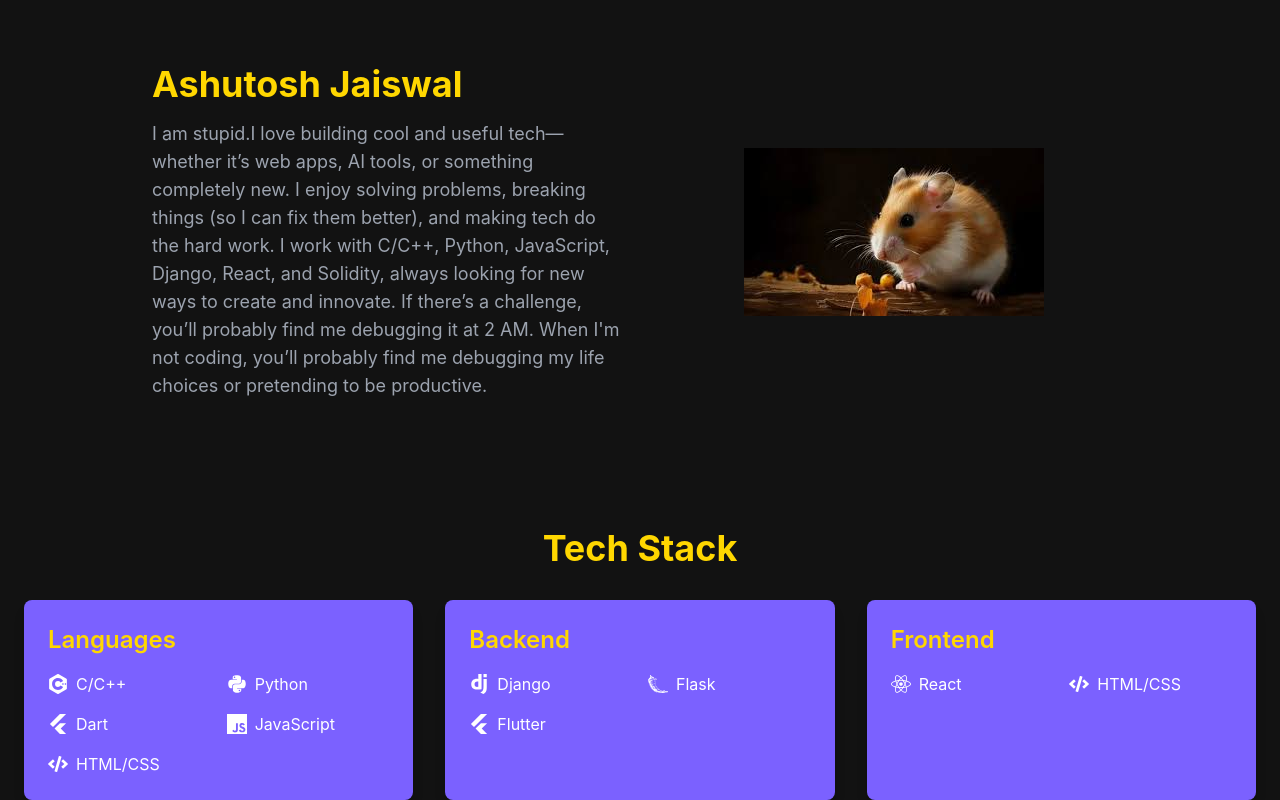
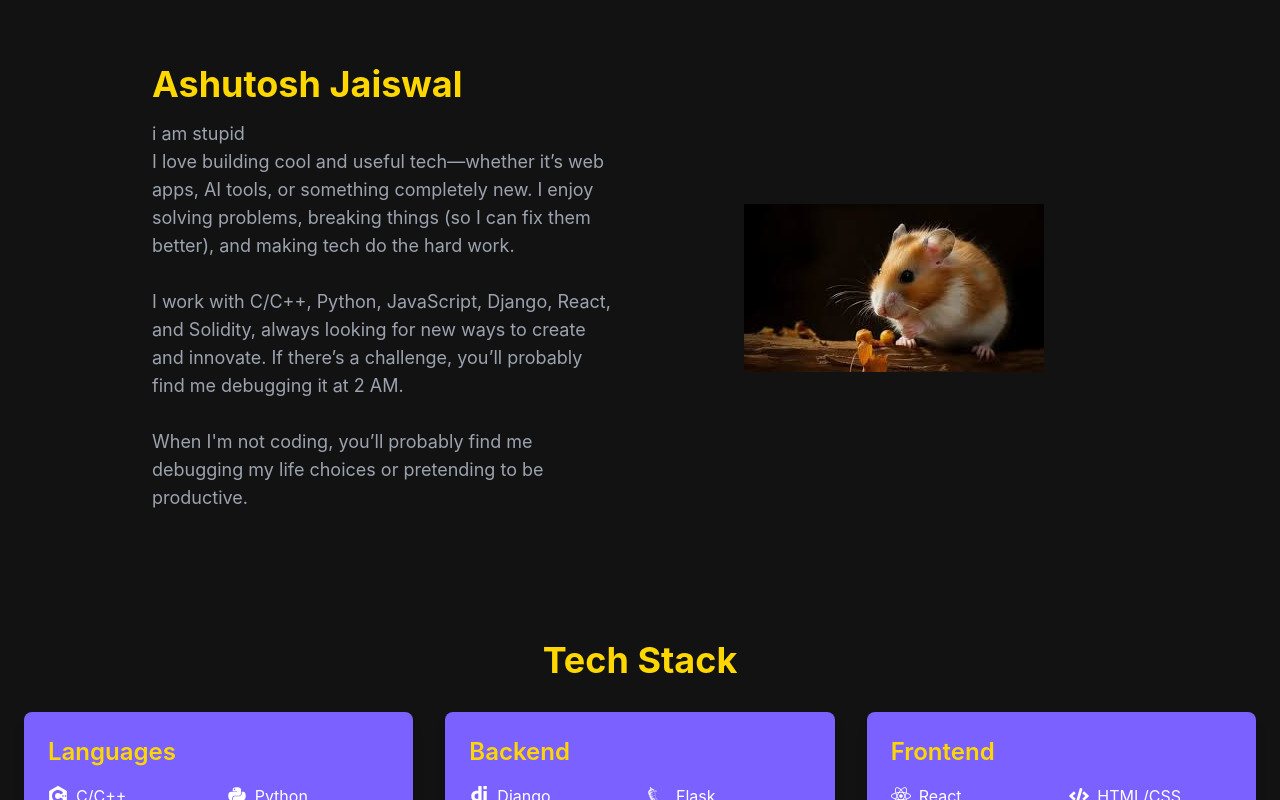
Before and after one commit to ashut0shj/about, a React (Create React App) app: page / in a window 1280 px wide. Shown: the part 800-1600 px from the top of the page. Built offline with nearby package versions, Linux system fonts and the light colour scheme.

Commit message:
email function

```diff
--- a/src/components/About.jsx
+++ b/src/components/About.jsx
@@ -14,13 +14,18 @@ const About = () => {
         <h2 className="text-4xl font-bold text-yellowAccent">
           Ashutosh Jaiswal
         </h2>
+
         <p className="mt-4 text-gray-400 text-lg">
-          I am stupid.I love building cool and useful tech—whether it’s web apps, AI tools, or something completely new. I enjoy solving problems, breaking things (so I can fix them better), and making tech do the hard work.
+          i am stupid <br></br>
+  I love building cool and useful tech—whether it’s web apps, AI tools, or something completely new.
+  I enjoy solving problems, breaking things (so I can fix them better), and making tech do the hard work.
+  <br /><br />
+  I work with C/C++, Python, JavaScript, Django, React, and Solidity, always looking for new ways to create and innovate.
+  If there’s a challenge, you’ll probably find me debugging it at 2 AM.
+  <br /><br />
+  When I'm not coding, you’ll probably find me debugging my life choices or pretending to be productive.
+</p>
 
-I work with C/C++, Python, JavaScript, Django, React, and Solidity, always looking for new ways to create and innovate. If there’s a challenge, you’ll probably find me debugging it at 2 AM.
-
-When I'm not coding, you’ll probably find me debugging my life choices or pretending to be productive.
-        </p>
       </motion.div>
 
       {/* Right Side (Image) */}
--- a/src/components/Contact.jsx
+++ b/src/components/Contact.jsx
@@ -13,10 +13,10 @@ const Contact = () => {
 
     emailjs
       .sendForm(
-        "your_service_id",
-        "your_template_id",
+        "service_qj0iux2",
+        "template_j5jxp8u",
         e.target,
-        "your_user_id"
+        "Nf_1585r3JYAPjOq3"
       )
       .then(() => {
         setStatus("Send Message");
@@ -38,7 +38,7 @@ const Contact = () => {
         transition={{ duration: 1 }}
         className="text-4xl font-bold text-yellowAccent mb-4"
       >
-        Get in Touch
+        Lets get in Touch
       </motion.h2>
 
       <motion.p
@@ -47,7 +47,7 @@ const Contact = () => {
         transition={{ duration: 1, delay: 0.2 }}
         className="text-gray-400 text-lg mb-10"
       >
-        Feel free to reach out for opportunities or just a friendly chat! 🚀
+        Feel free to reach out...
       </motion.p>
 
       <div className="flex justify-center gap-6 mb-12">
--- a/src/components/Navbar.jsx
+++ b/src/components/Navbar.jsx
@@ -1,6 +1,5 @@
 import { useState, useContext } from "react";
 import { ThemeContext } from "../contexts/ThemeContext";
-import { Link as ScrollLink } from "react-scroll";
 import { Link as RouterLink, useLocation, useNavigate } from "react-router-dom";
 import { BsMoon, BsSun } from "react-icons/bs";
 import { FaBars, FaTimes } from "react-icons/fa";
--- a/src/components/TechStack.jsx
+++ b/src/components/TechStack.jsx
@@ -1,5 +1,5 @@
 import { motion } from "framer-motion";
-import { FaPython, FaJava, FaReact, FaDatabase, FaCloud, FaCode } from "react-icons/fa";
+import { FaPython, FaReact, FaDatabase, FaCode } from "react-icons/fa";
 import { SiCplusplus, SiDjango, SiFlask, SiFirebase, SiFlutter, SiJavascript, SiMysql, SiTensorflow } from "react-icons/si";
 
 const techStack = [
```
